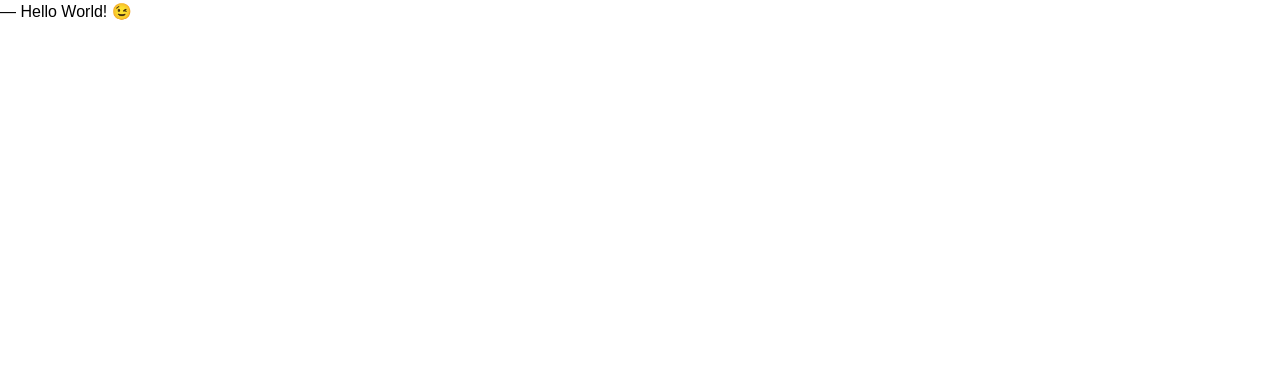
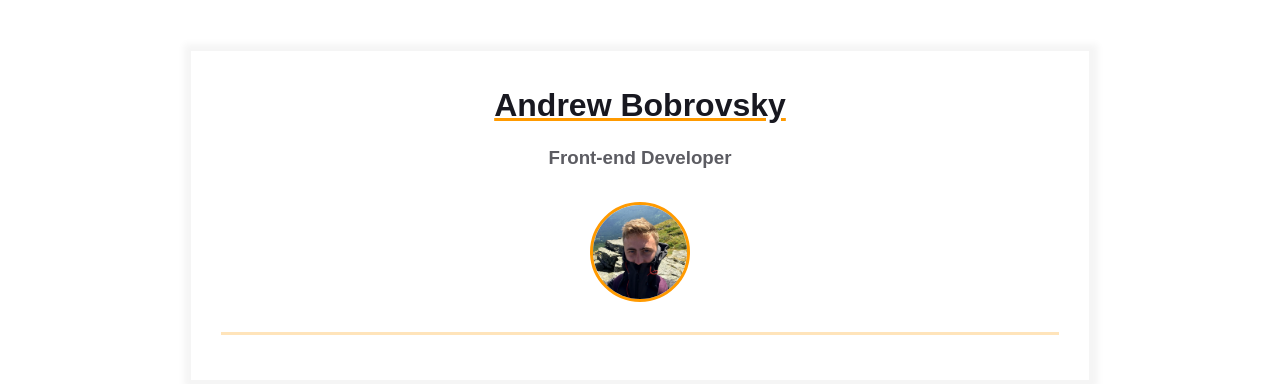
Before and after one commit to b0bbobovich/homepage, a plain HTML site: page index.html in a window 1280 px wide. Drawn offline with Linux system fonts and the light colour scheme.

Commit message:
Created primary content template

```diff
--- a/index.html
+++ b/index.html
@@ -6,7 +6,25 @@
     <link rel="stylesheet" href="styles.css">
     <meta name="viewport" content="width=device-width, initial-scale=1" />
   </head>
-  <body>
-    ― Hello World! &#x1F609;
+    <main>
+      <div class="resume">
+        <div class="container">
+          <div class="resume__block">
+            <h1 class="contact-info__header">Andrew Bobrovsky</h1>
+            <h3 class="contact-info__sub-header">Front-end Developer</h3>
+
+            <div class="contact_info_container fh">
+              <div class="contact-info__block"></div>
+
+              <div class="contact-info__block contact-info__block--center">
+                <img class="contact-info__avatar" src="assets/my-photo.jpg" alt="Avatar">
+              </div>
+
+              <div class="contact-info__block"></div>
+            </div>
+          </div>
+        </div>
+      </div>
+    </main>
   </body>
 </html>
```
